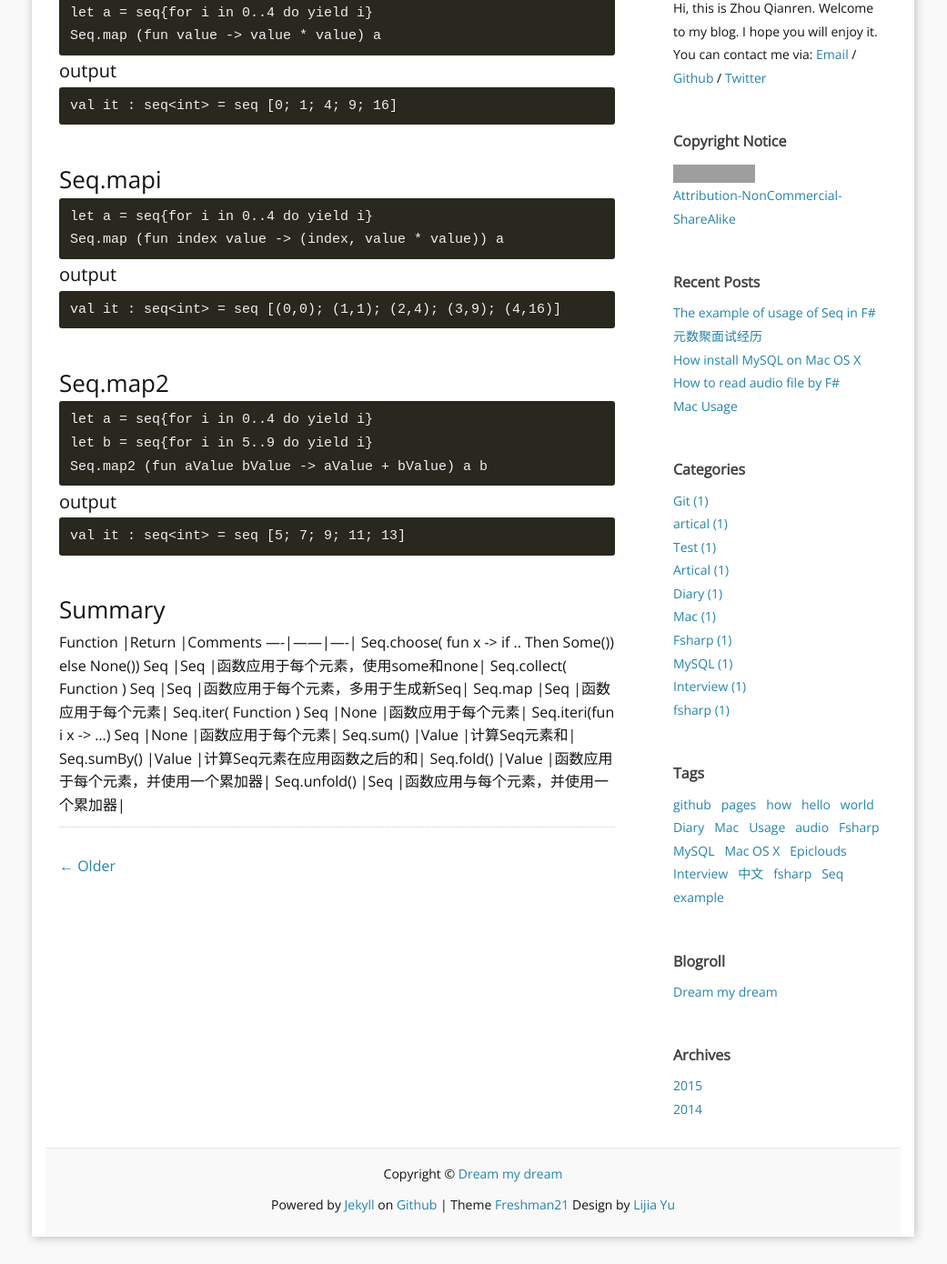
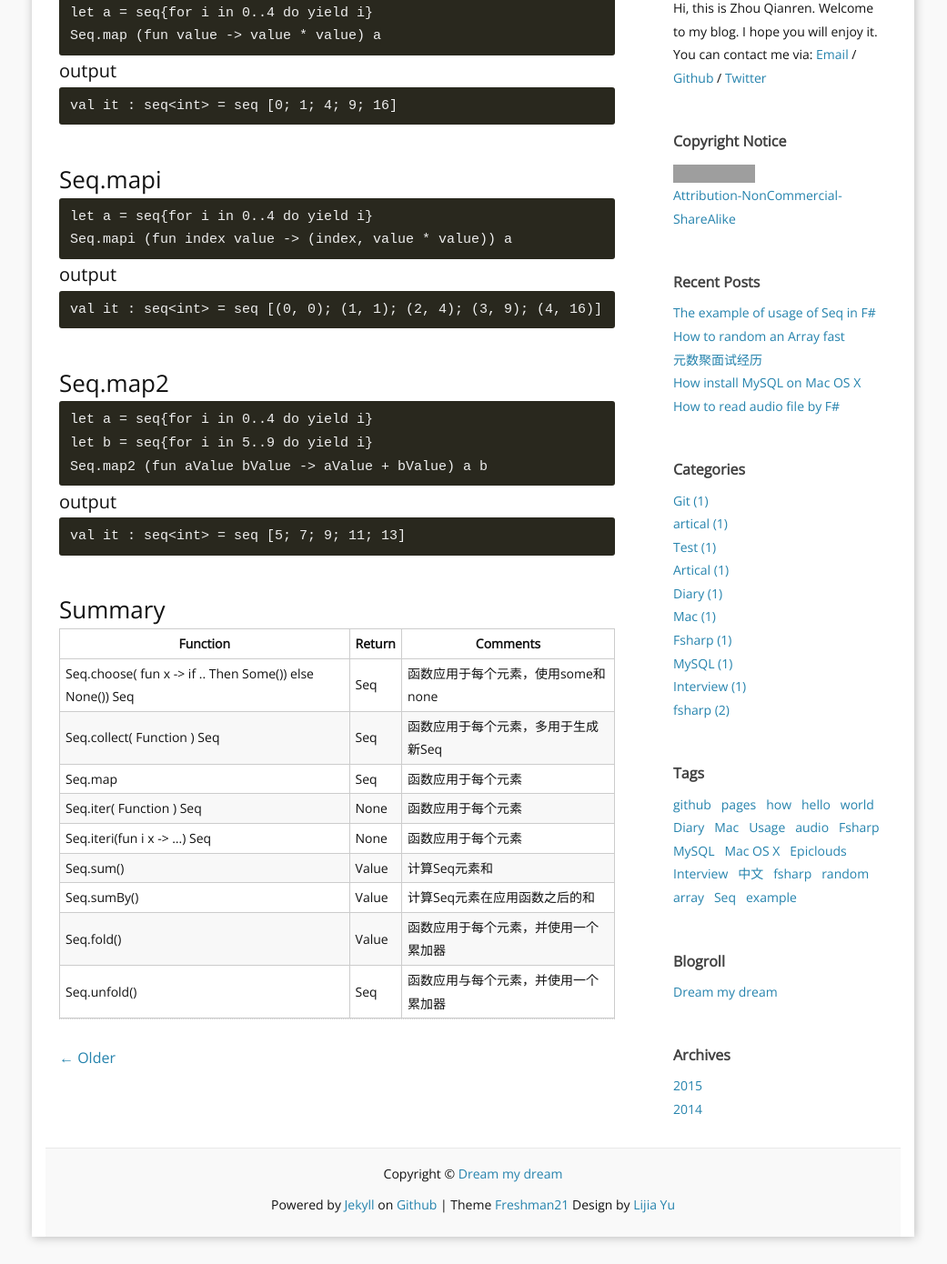
Before and after one commit to kradnangel/kradnangel.github.io, a Jekyll site: the page built from _posts/2015-04-28-The example of usage of Seq in F#.md, in a window 1280 px wide, cut to the strip 400-1790 px from the top of the page. Shown: the whole strip at 91% size, without its empty margins (120-1161 px from the left). Built offline with Jekyll 4.4.1, drawn with Linux system fonts in a browser that asks for light colours; comment, search, counter and statistics services are not loaded; grey boxes are pictures that could not be loaded.

Commit message:
New page and update

```diff
--- /dev/null
+++ b/_posts/2015-04-28-How to random an Array fast.md
@@ -0,0 +1,27 @@
+---
+layout: post
+title: How to random an Array fast
+categories: [fsharp]
+tags: [fsharp, random, array]
+fullview: true
+---
+###Step
+1. Pick up a random integer j in range [0,n-1]
+2. Swap a[j] and a[n-1]
+3. Then pick up a random integer j in range [0,n-2]
+4. Swap a[j] and a[n-2]
+5. ...
+6. Swap a[j] and a[1]
+
+
+###Code
+
+	let a = [|0; 1; 2; 3; 4; 5; 6; 7; 8; 9|]
+	let rd = Random()
+	for i = 9 downto 1 do
+    	let j = int (rd.NextDouble() * (float i))
+    	printfn "%d" j
+    	let t = a.[i]
+    	a.[i] <- a.[j]
+    	a.[j] <- t
+	printfn "%A" a
--- a/_posts/2015-04-28-The example of usage of Seq in F#.md
+++ b/_posts/2015-04-28-The example of usage of Seq in F#.md
@@ -21,11 +21,11 @@
 ###Seq.mapi
 
 	let a = seq{for i in 0..4 do yield i}
-	Seq.map (fun index value -> (index, value * value)) a
+	Seq.mapi (fun index value -> (index, value * value)) a
 
 ####output
 
-	val it : seq<int> = seq [(0,0); (1,1); (2,4); (3,9); (4,16)]
+	val it : seq<int> = seq [(0, 0); (1, 1); (2, 4); (3, 9); (4, 16)]
 
   <br />
 
@@ -42,14 +42,15 @@
   <br />
 
 ###Summary
+
 Function	|Return	|Comments
-----|------|----|
-Seq.choose( fun x -> if .. Then Some()) else None()) Seq	|Seq	|函数应用于每个元素，使用some和none|
-Seq.collect( Function ) Seq		|Seq	|函数应用于每个元素，多用于生成新Seq|
-Seq.map	|Seq	|函数应用于每个元素|
-Seq.iter( Function ) Seq	|None	|函数应用于每个元素|
-Seq.iteri(fun i x -> …) Seq	|None	|函数应用于每个元素|
-Seq.sum()	|Value	|计算Seq元素和|
-Seq.sumBy()	|Value	|计算Seq元素在应用函数之后的和|
-Seq.fold()	|Value	|函数应用于每个元素，并使用一个累加器|
-Seq.unfold()	|Seq	|函数应用与每个元素，并使用一个累加器|
+----|------|----
+Seq.choose( fun x -> if .. Then Some()) else None()) Seq	|Seq	|函数应用于每个元素，使用some和none
+Seq.collect( Function ) Seq		|Seq	|函数应用于每个元素，多用于生成新Seq
+Seq.map	|Seq	|函数应用于每个元素
+Seq.iter( Function ) Seq	|None	|函数应用于每个元素
+Seq.iteri(fun i x -> …) Seq	|None	|函数应用于每个元素
+Seq.sum()	|Value	|计算Seq元素和
+Seq.sumBy()	|Value	|计算Seq元素在应用函数之后的和
+Seq.fold()	|Value	|函数应用于每个元素，并使用一个累加器
+Seq.unfold()	|Seq	|函数应用与每个元素，并使用一个累加器
```
